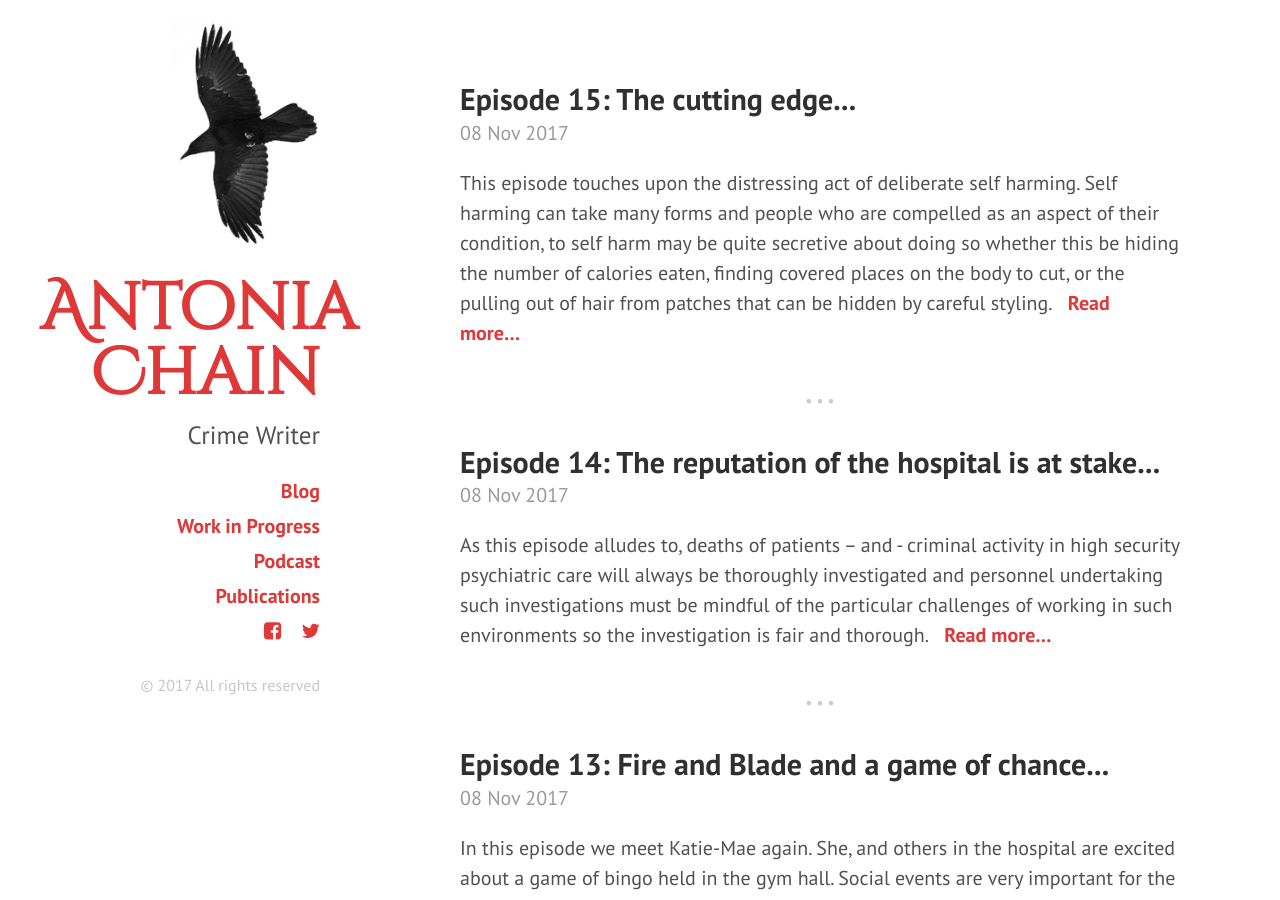
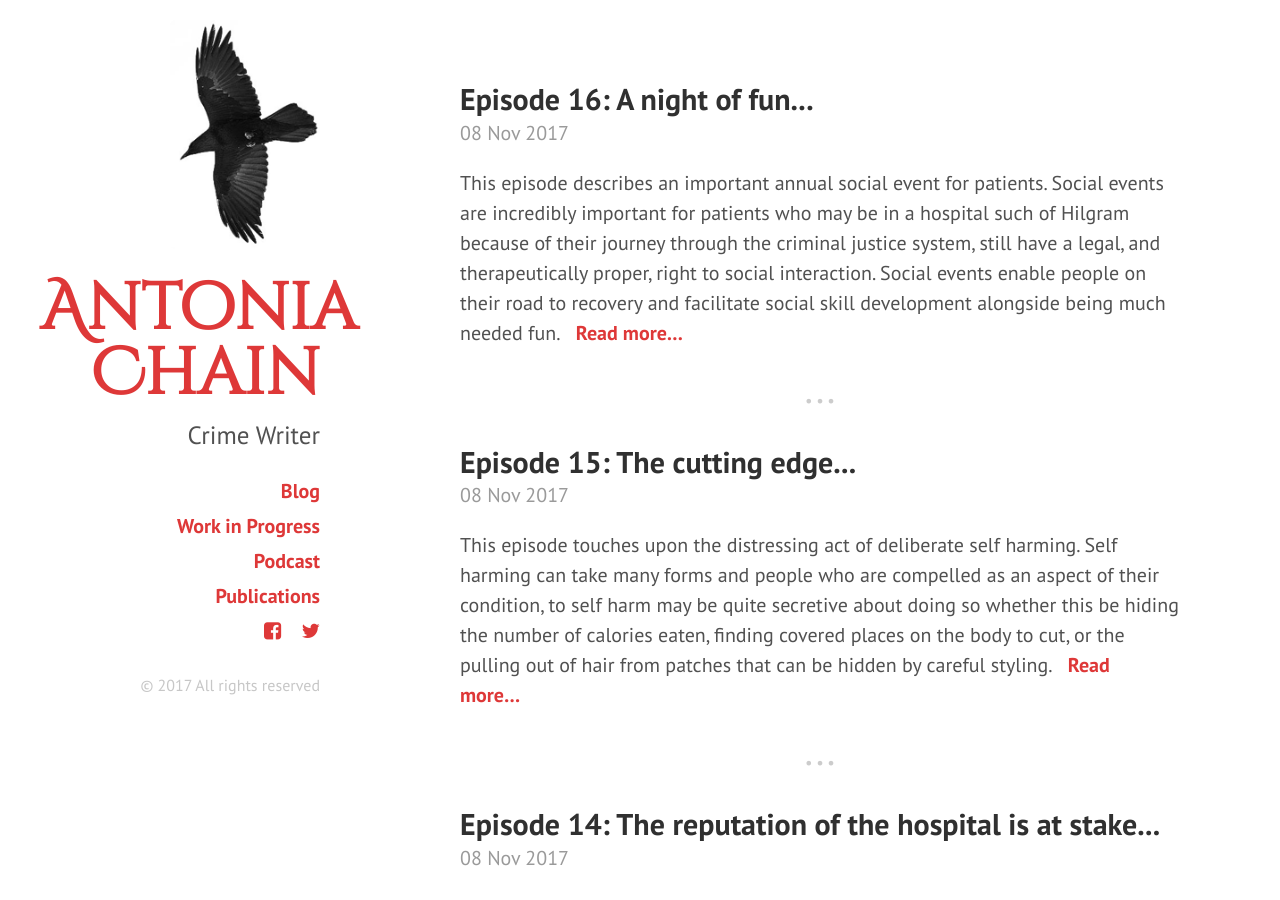
Before and after one commit to meleyal/antonia, a Jekyll site: the page built from podcast.html, in a window 1280 px wide and 900 px high. Built offline with Jekyll 4.4.1, drawn with Linux system fonts in a browser that asks for light colours; nearby versions of some CDN libraries; comment, search, counter and statistics services are not loaded.

Commit message:
Updated Episode 16

```diff
--- a/_podcast/episode-16.markdown
+++ b/_podcast/episode-16.markdown
@@ -1,7 +1,6 @@
 ---
 title: 'Episode 16: A night of fun...'
-date: 2017-11-05 11:59:00 +00:00
-published: false
+date: 2017-11-08 11:59:00 +00:00
 ---
 
 This episode describes an important annual social event for patients. Social events are incredibly important for patients who may be in a hospital such of Hilgram because of their journey through the criminal justice system, still have a legal, and therapeutically proper, right to social interaction. Social events enable people on their road to recovery and facilitate social skill development alongside being much needed fun.
@@ -9,3 +8,5 @@ This episode describes an important annual social event for patients. Social eve
 Large scale hospital social events which are much enjoyed and looked forward to by patients but are something of a challenge. A great deal of risk management goes on behind the scenes to ensure that the level and of risk to other patients and to staff is carefully understood so that the correct level of care and supervision can be put in place. This benefits everyone in the hospital and keeps people safe.
 
 However, visitors to the hospital may not fully appreciate that a small error of judgement or a bending of the rules could in fact, lead to potentially catastrophic consequences….
+
+{% include podcast.html episode_id=16 soundcloud_id=352795817 %}
```
